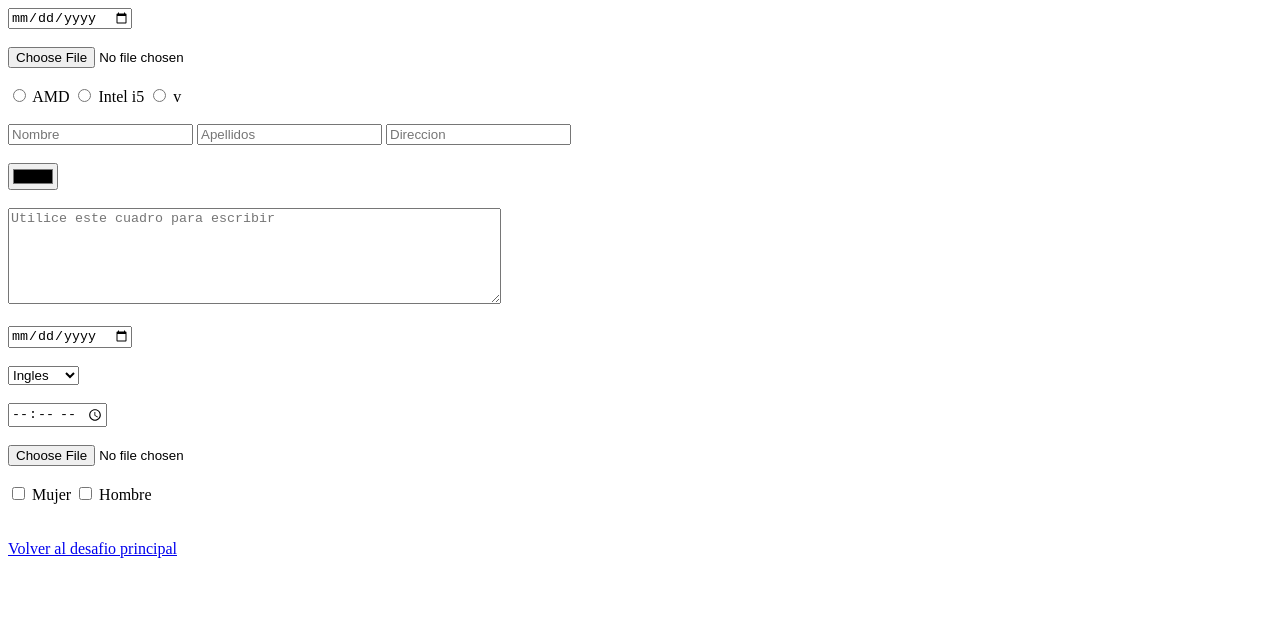
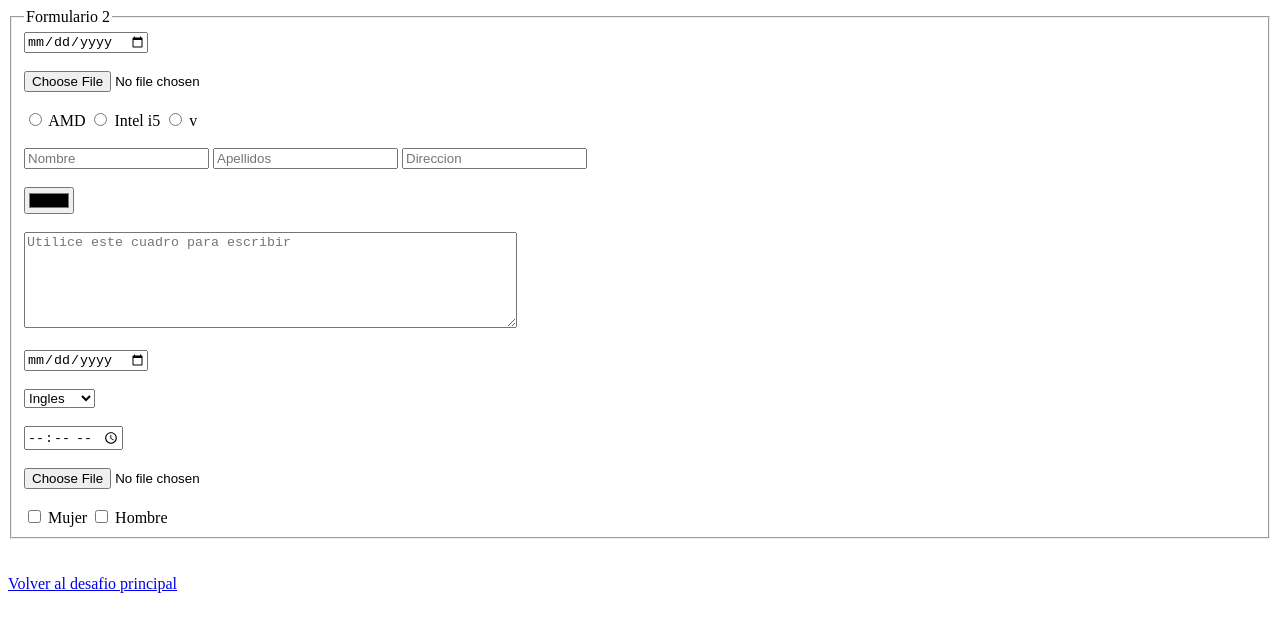
Before and after one commit to cassnova/html_formularios, a plain HTML site: page index2.html in a window 1280 px wide. Drawn offline with Linux system fonts and the light colour scheme.

Commit message:
added fieldset

```diff
--- a/index2.html
+++ b/index2.html
@@ -7,6 +7,8 @@
     <title>Tarea HTML_Formularios de Daniel Rojas Casanova</title>
   </head>
   <body>
+    <fieldset>
+      <legend>Formulario 2</legend>
       <form action="">
         <input type="date" />
         <br />
@@ -57,6 +59,7 @@
         <input type="checkbox" name="sexo" value="sexohombre" />
         <label>Hombre</label>
       </form>
+    </fieldset>
     <br />
     <br />
     <a href="./index.html">Volver al desafio principal</a>
```
Also changed, not shown: index.html (+3 -0 lines). Lines whose indentation alone changed are shown as unchanged.
